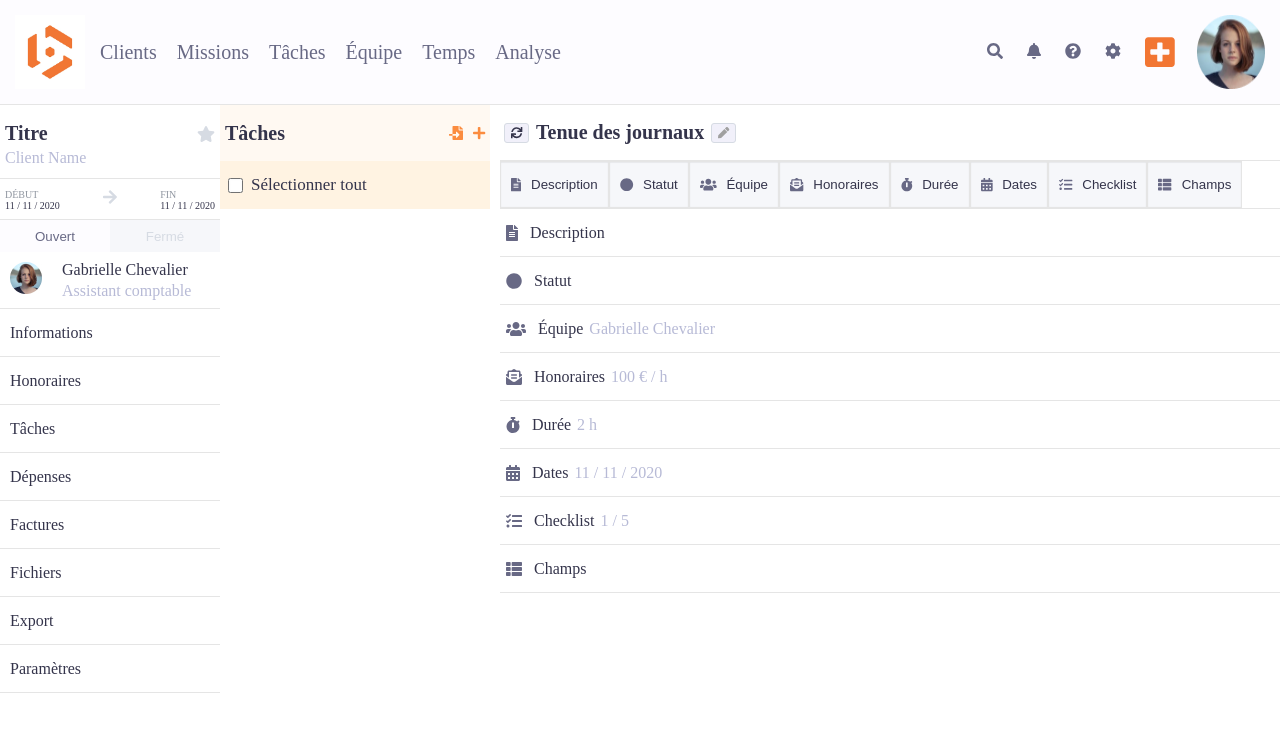
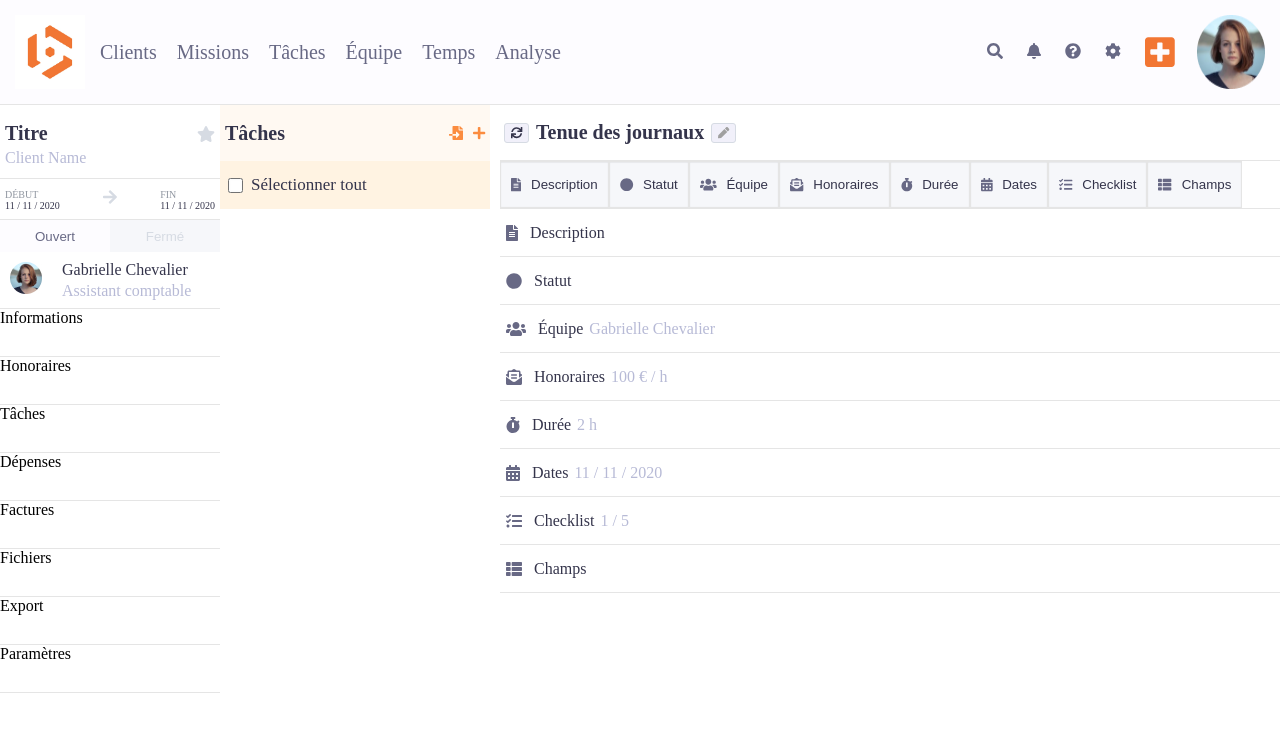
Before and after one commit to deepikabekal/Beeye-1.0, a React (Create React App) app: page / in a window 1280 px wide. Shown: the top 732 px of the page. Built offline with nearby package versions, Linux system fonts and the light colour scheme.

Commit message:
fixed left menu list click logic

```diff
--- a/src/App.js
+++ b/src/App.js
@@ -1,29 +1,12 @@
-// import "./styles.css";
-import { React, useState } from "react";
+import React from "react";
 import Header from "../src/components/Header";
-import TeamSection from "./components/TeamSection";
-import LeftMenu from "./components/LeftMenu";
-import Task from "./components/Task";
-import TempPage from "./components/TempPage";
+import Main from "./components/Main";
 
 function App() {
-  const [elementId, setElementId] = useState("Tâches");
-  function renderSection(event) {
-    setElementId(event.target.id);
-  }
-
   return (
     <>
       <Header />
-      <div className="container">
-        <LeftMenu onClick={renderSection} />
-        {elementId === "Tâches" ? (
-          <Task name={elementId} />
-        ) : (
-          <TempPage name={elementId} />
-        )}
-        <TeamSection />
-      </div>
+      <Main />
     </>
   );
 }
--- a/src/components/LeftMenu/LeftMenuList.js
+++ b/src/components/LeftMenu/LeftMenuList.js
@@ -5,14 +5,14 @@ function LeftMenuList({ onClick }) {
   return (
     <>
       {menuData.map((item, index) => (
-        <div
+        <li
           key={index}
           className="menu-list-container div-border"
           onClick={onClick}
           id={item}
         >
-          <span className="menu-list-content">{item}</span>
-        </div>
+          {item}
+        </li>
       ))}
     </>
   );
--- a/src/components/LeftMenu/LeftMenuStyles.css
+++ b/src/components/LeftMenu/LeftMenuStyles.css
@@ -94,8 +94,9 @@
   display: flex;
 }
 
-.menu-list-container:hover{
+.menu-list-container:hover {
   background-color: var(--baseLight20);
+  cursor: pointer;
 }
 
 .menu-list-content {
--- /dev/null
+++ b/src/components/Main.js
@@ -0,0 +1,27 @@
+import { React, useState } from "react";
+import TeamSection from "./TeamSection";
+import LeftMenu from "./LeftMenu";
+import Task from "./Task";
+import TempPage from "./TempPage";
+
+function Main() {
+  const [elementId, setElementId] = useState("Tâches");
+
+  function renderSection(event) {
+    setElementId(event.target.id);
+    console.log(elementId);
+  }
+  return (
+    <div className="container">
+      <LeftMenu onClick={renderSection} />
+      {elementId === "Tâches" ? (
+        <Task name={elementId} />
+      ) : (
+        <TempPage name={elementId} />
+      )}
+      <TeamSection />
+    </div>
+  );
+}
+
+export default Main;
--- a/src/components/Task/TaskHeader.js
+++ b/src/components/Task/TaskHeader.js
@@ -2,14 +2,14 @@ import React from "react";
 import { faFileImport, faPlus } from "@fortawesome/free-solid-svg-icons";
 import { FontAwesomeIcon } from "@fortawesome/react-fontawesome";
 
-function TaskHeader(props) {
+function TaskHeader({ onClick }) {
   return (
     <div className="task-header-container">
-      <h2 className="task-heading">{props.name}</h2>
+      <h2 className="task-heading">Tâches</h2>
       <div className="task-header-icons">
         <FontAwesomeIcon icon={faFileImport} className="task-header-icon" />
         <FontAwesomeIcon
-          onClick={props.onClick}
+          onClick={onClick}
           icon={faPlus}
           className="task-header-icon"
         />
--- a/src/components/TempPage.js
+++ b/src/components/TempPage.js
@@ -1,11 +1,12 @@
 import React from "react";
-import TaskHeader from "./Task/TaskHeader";
 
 function TempPage(props) {
   return (
-    <div className="task-container">
-      <TaskHeader name={props.name} />
-      <p>page under development </p>
+    <div className="task-header-container" style={{ flexDirection: "column" }}>
+      <h2 className="task-heading">{props.name}</h2>
+      <div>
+        <p>page under development </p>
+      </div>
     </div>
   );
 }
```
